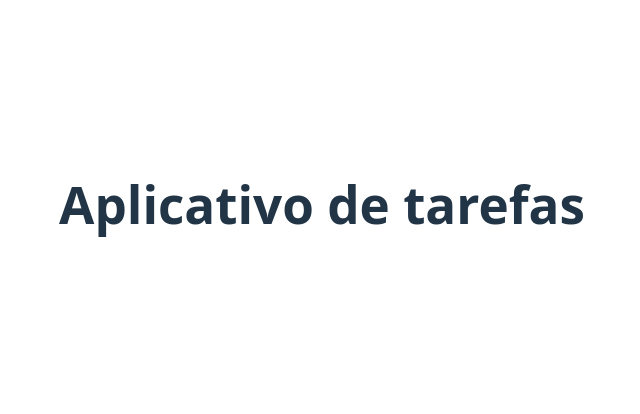
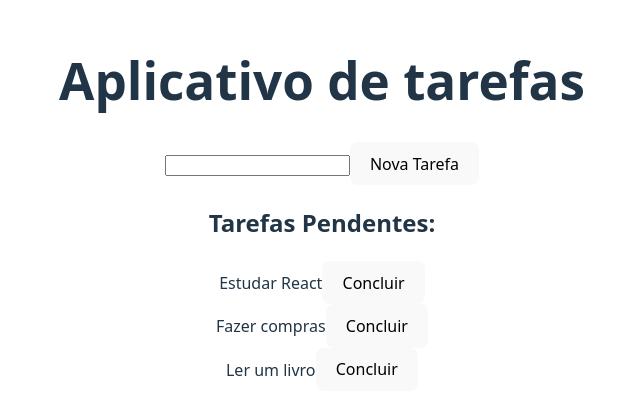
Before and after one commit to LucasGabriel021/App-Task, a React (Vite) app: page / in a window 1280 px wide. Shown: the part 196-610 px from the top of the page, without its empty margins (318-958 px from the left). Built offline with nearby package versions, Linux system fonts and the light colour scheme.

Commit message:
feat: criação da listagem e conclusão de atividades

```diff
--- a/src/App.jsx
+++ b/src/App.jsx
@@ -1,11 +1,21 @@
 import { useState } from 'react'
 import './App.css'
 import Cabecalho from './components/Cabecalho'
+import NovaTarefa from './components/NovaTarefa';
+import ListaTarefas from './components/ListaTarefas ';
 
 function App() {
+  const [tarefas, setTarefas] = useState([
+    { id: 1, titulo: 'Estudar React', concluida: false },
+    { id: 2, titulo: 'Fazer compras', concluida: true },
+    { id: 3, titulo: 'Ler um livro', concluida: false },
+  ]);
+
   return (
     <>
       <Cabecalho />
+      <NovaTarefa tarefas={tarefas} setTarefas={setTarefas} />
+      <ListaTarefas tarefas={tarefas} setTarefas={setTarefas} />
     </>
   )
 }
--- /dev/null
+++ b/src/components/ListaTarefas .jsx
@@ -0,0 +1,28 @@
+import React from 'react'
+
+export default function ListaTarefas (props) {
+
+    function concluirTarefa(tarefa) {
+        const index = props.tarefas.findIndex((item) => item.id === tarefa.id);
+        props.tarefas[index].completa = true;
+        props.setTarefas([...props.tarefas])
+    }
+
+  return (
+    <div className="lista-tarefas">
+      <h2>Tarefas Pendentes:</h2>
+      {
+        props.tarefas
+        .filter(item => !item.completa)
+        .map((item) => (
+            <div key={item.id} className="tarefa">
+                <span>{item.titulo}</span>
+                <button type="button" onClick={() => concluirTarefa(item)}>
+                    Concluir
+                </button>
+            </div>
+        ))
+      }
+    </div>
+  )
+}
--- a/src/components/NovaTarefa.jsx
+++ b/src/components/NovaTarefa.jsx
@@ -1,7 +1,21 @@
 import React from 'react'
 
-export default function NovaTarefa() {
+export default function NovaTarefa(props) {
+
+    function novaTarefa() {
+        const input = document.querySelector("div.nova-tarefa input");
+        if(input.value === "") return;
+        const id = props.tarefas[props.tarefas.length - 1].id + 1;
+        const novaTarefa = { id, titulo: input.value, completa: false};
+        props.setTarefas([...props.tarefas, novaTarefa]);
+    }
+
   return (
-    <div>NovaTarefa</div>
+    <div className="nova-tarefa">
+        <input type="text"/>
+        <button type="button" onClick={novaTarefa}>
+            Nova Tarefa
+        </button>
+    </div>
   )
 }
```
